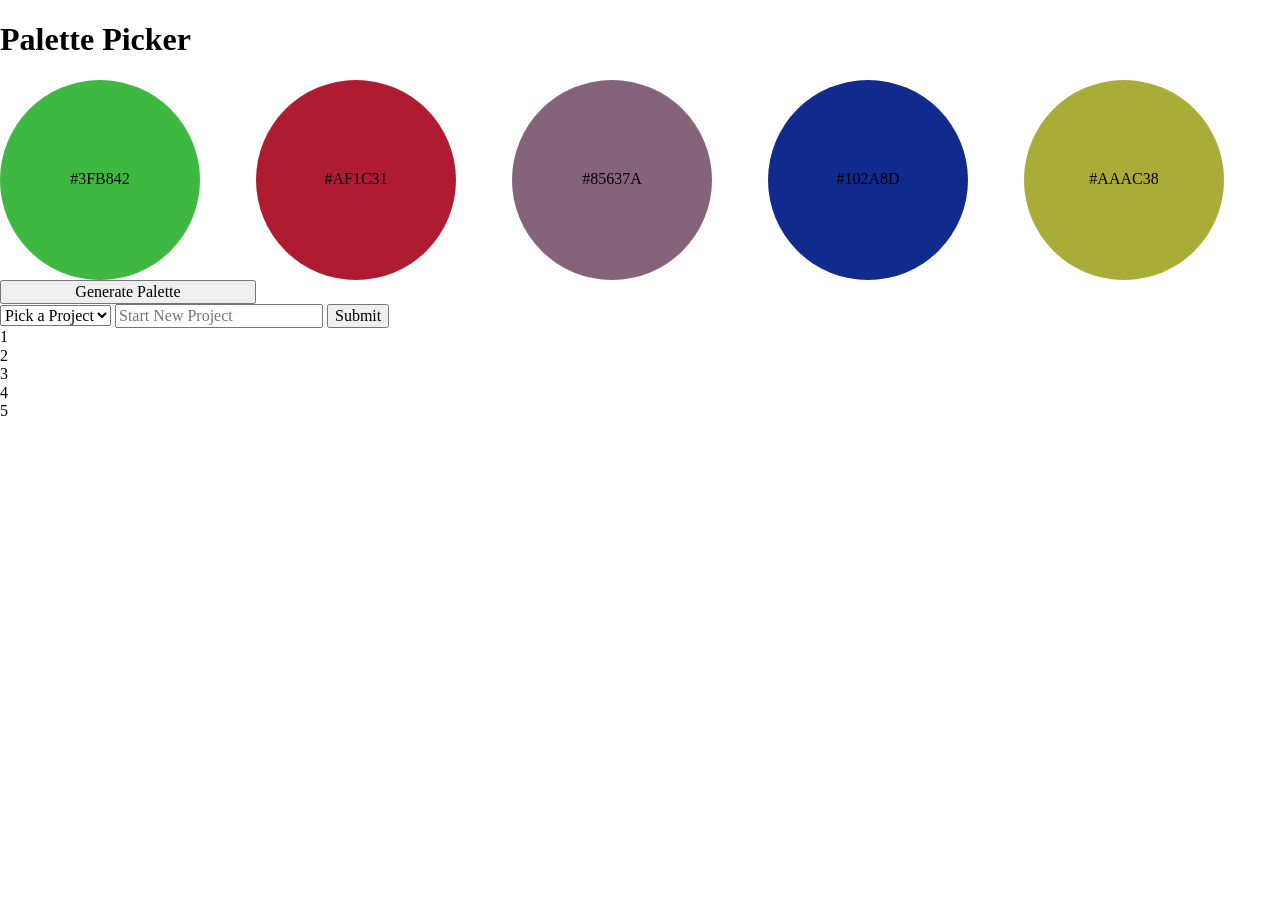
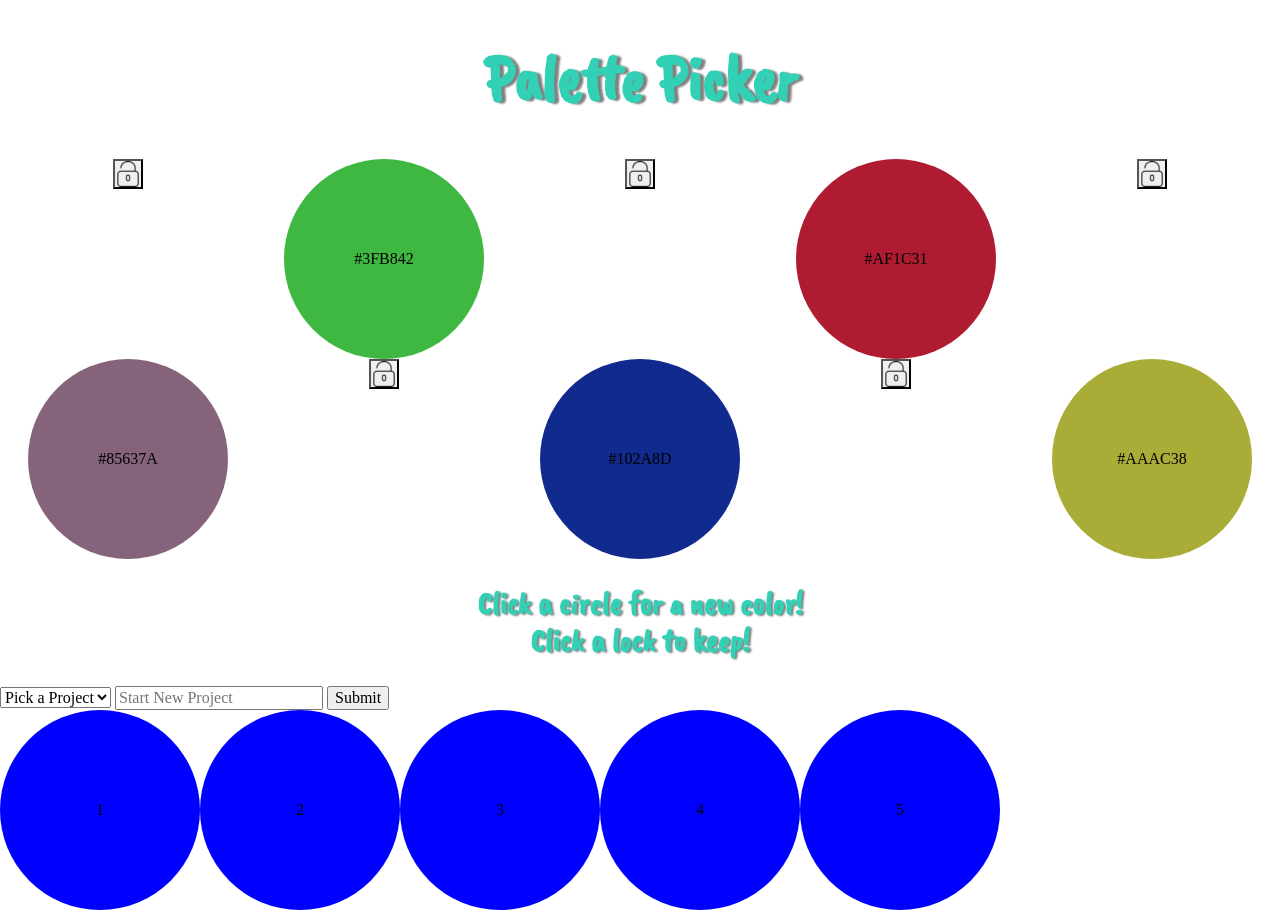
Before and after one commit to Salamandastron1/palette-picker, a website: page public/index.html in a window 1280 px wide. Before the commit the page ends 800 px from the top, so only its background shows below. Drawn offline with nearby package versions, Linux system fonts and the light colour scheme.

Commit message:
update css and locks

```diff
--- a/public/css/styles.css
+++ b/public/css/styles.css
@@ -1,12 +1,56 @@
+h1 {
+  font-family: 'Caveat Brush', cursive;
+  text-align: center;
+  color: #32d0b5;
+  font-size: 4em;
+  text-shadow: 4px 1px 2px grey;
+}
+p {
+  margin: 0;
+}
 .color-picker {
-    display: grid;
-    grid-template-columns: 1fr 1fr 1fr 1fr 1fr;
+  display: grid;
+  grid-template-columns: 1fr 1fr 1fr 1fr 1fr;
+  justify-items: center;
 }
 .color {
-  height: 200px;
-  width: 200px;
+  align-items: center;
   border-radius: 50%;
   display: flex;
+  height: 200px;
+  justify-content: center;
+  width: 200px;
+}
+.directions {
+  grid-column: 2 / span 3;
+  text-align: center;
+  font-family: 'Caveat Brush', cursive;
+  color: #32d0b5;
+  font-size: 2em;
+  text-shadow: 2px 1px 2px grey;
+}
+.palette-color {
   align-items: center;
+  background: blue;
+  border-radius: 50%;
+  display: flex;
+  height: 200px;
   justify-content: center;
+  width: 200px;
 }
+.footer {
+  display: grid;
+  grid-template-columns: auto;
+}
+.palette {
+  display: flex;
+  position: relative;
+}
+
+.lock {
+  background-image: url('../assets/unlocked.png');
+  background-repeat: no-repeat;
+  background-size: cover;
+  width: 30px;
+  height: 30px;
+}
--- a/public/index.html
+++ b/public/index.html
@@ -4,6 +4,7 @@
     <title>Palette Picker</title>
     <link rel="stylesheet" type="text/css" href="./css/normalize.css">
     <link rel="stylesheet" type="text/css" href="./css/styles.css">
+    <link href="https://fonts.googleapis.com/css?family=Caveat+Brush" rel="stylesheet">
   </head>
   <body>
     <header>
@@ -11,12 +12,30 @@
     </header>
     <main class='main'>
       <section class='color-picker'>
-      <div class="color active">one</div>
-      <div class="color active">two</div>
-      <div class="color active">three</div>
-      <div class="color active">four</div>
-      <div class="color active">five</div>
-      <button>Generate Palette</button>
+      <button class='lock'></button>
+      <div class="color active">
+
+      </div>
+      <button class='lock'></button>
+      <div class="color active">
+
+      </div>
+      <button class='lock'></button>
+      <div class="color active">
+
+      </div>
+      <button class='lock'></button>
+      <div class="color active">
+
+      </div>
+      <button class='lock'></button>
+      <div class="color active">
+
+      </div>
+      <h2 class='directions'>
+        Click a circle for a new color!
+        <p>Click a lock to keep!</p>
+      </h2>
     </section>
       <form class='form'>
         <select class='select'>
@@ -40,11 +59,11 @@
     </main>
     <footer class='footer'>
       <section class='palette'>
-        <div class='palette'>1</div>
-        <div class='palette'>2</div>
-        <div class='palette'>3</div>
-        <div class='palette'>4</div>
-        <div class='palette'>5</div>
+        <div class='palette-color'>1</div>
+        <div class='palette-color'>2</div>
+        <div class='palette-color'>3</div>
+        <div class='palette-color'>4</div>
+        <div class='palette-color'>5</div>
       </section>
     </footer>
     <script src='./scripts/scripts.js'></script>
--- a/public/scripts/scripts.js
+++ b/public/scripts/scripts.js
@@ -4,11 +4,14 @@ class ColorConstructor {
       projects: []
     }
   }
-
-  setColors = () => {
+  setListeners = () => {
     const colors = document.querySelectorAll('.color')
     const colorListeners = colors.forEach(color => {
       color.addEventListener('click', this.findNewColor)
+    })
+    const locks = document.querySelectorAll('.lock')
+    const lockListeners = locks.forEach(lock => {
+      lock.addEventListener('click', this.toggleLock)
     })
     this.findNewColor()
   }
@@ -39,8 +42,15 @@ class ColorConstructor {
       color.innerText = newColors[i]
     })
   }
+
+  toggleLock = (e) => {
+    const locks = document.querySelectorAll('.locks');
+
+    console.log('i worked')
+    //classList.toggle('active')
+  }
 }
 
 const colorConstructor = new ColorConstructor()
 
-colorConstructor.setColors();
+colorConstructor.setListeners();
```
Also changed, not shown: public/assets/locked.png (added), public/assets/unlocked.png (added), 2 other files.
